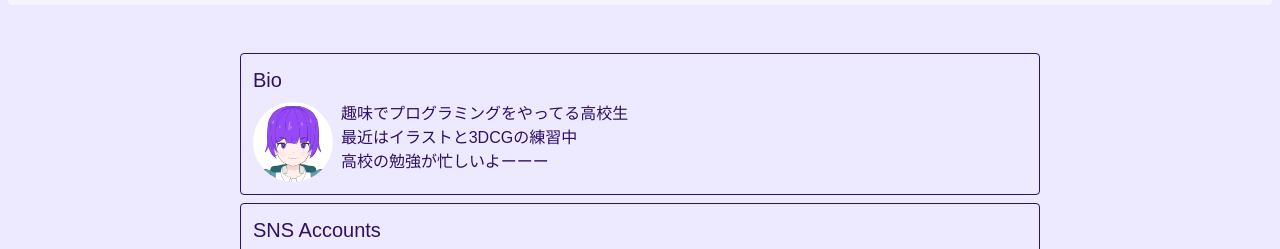
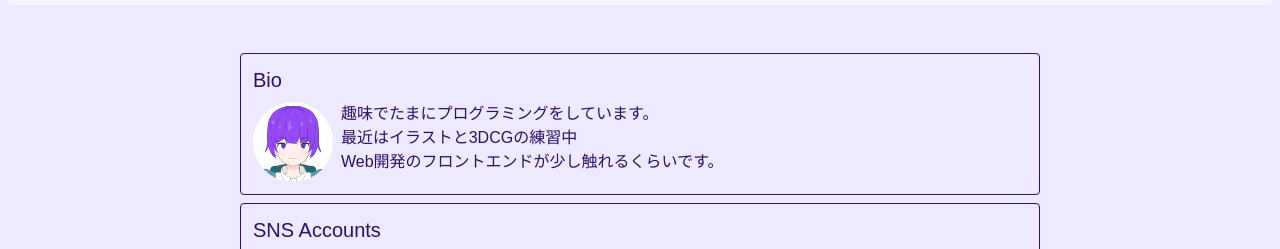
Before and after one commit to irohosi-pixel/ihpx.net, an Astro site: page / in a window 1280 px wide. Shown: the part 51-300 px from the top of the page. Built offline with nearby package versions, Linux system fonts and the light colour scheme; Astro itself is replaced by a stand-in of ours; a web font is replaced by a local one.

Commit message:
Update bio

```diff
--- a/src/components/Bio.astro
+++ b/src/components/Bio.astro
@@ -14,9 +14,9 @@ import { Image } from 'astro:assets';
       class="float-left mr-2 block h-20 w-20 rounded-full"
     />
     <p>
-      趣味でプログラミングをやってる高校生<br />
+      趣味でたまにプログラミングをしています。<br />
       最近はイラストと3DCGの練習中<br />
-      高校の勉強が忙しいよーーー
+      Web開発のフロントエンドが少し触れるくらいです。
     </p>
   </div>
 </ContentBox>
```
